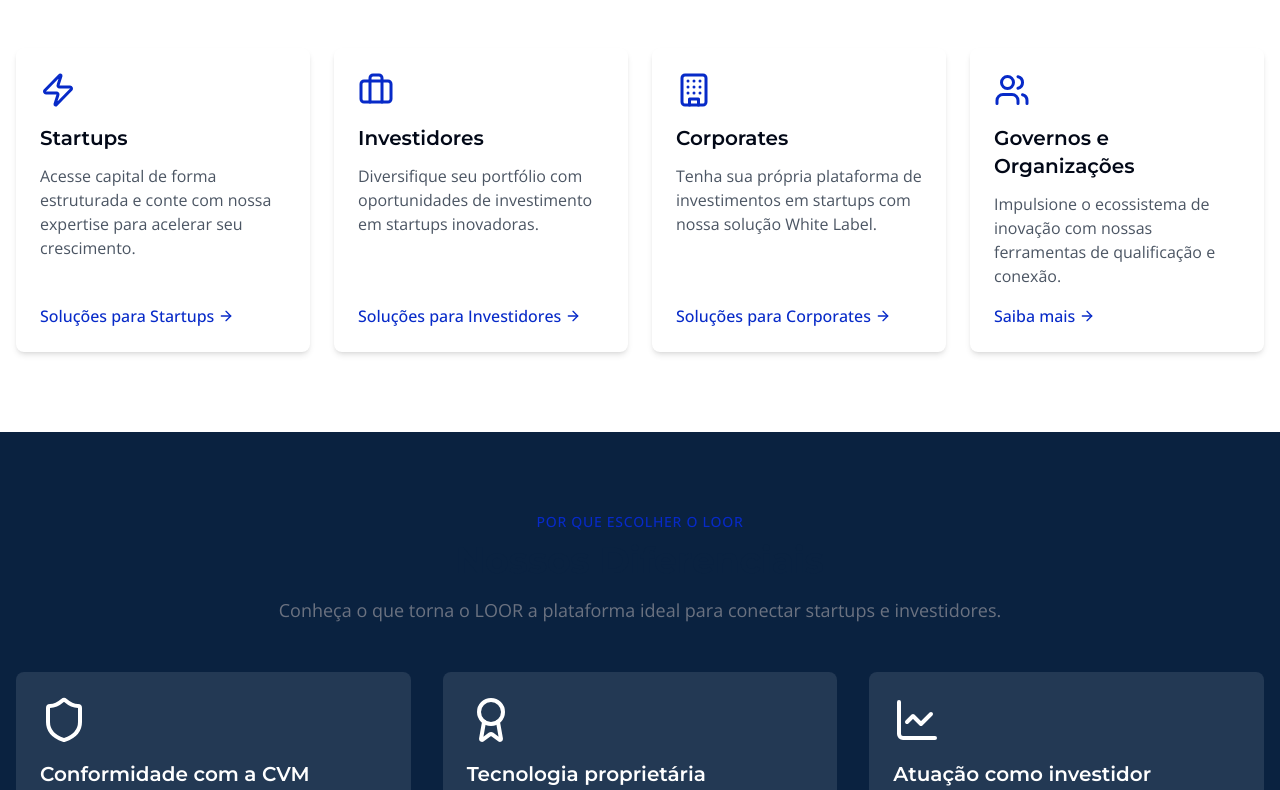
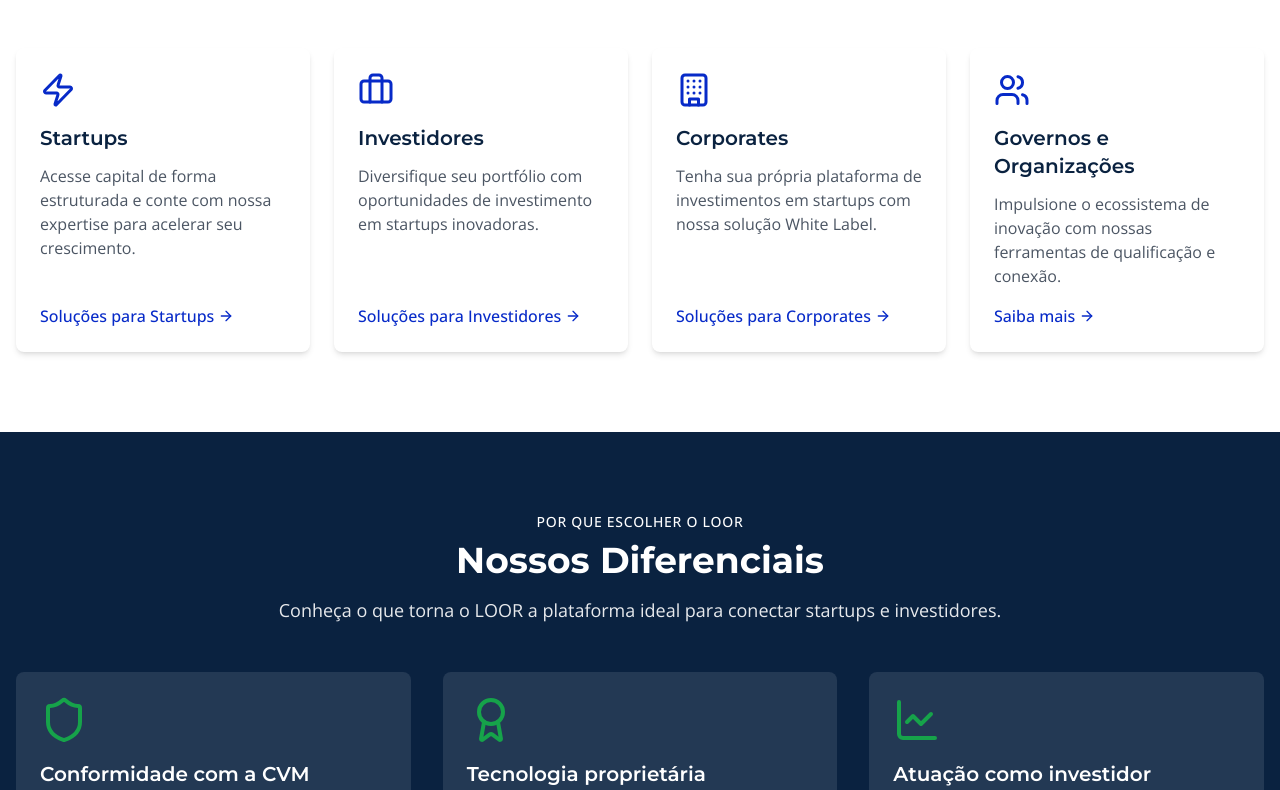
Before and after one commit to kkvictorm/loor-future-impact-hub, a React (Vite) app: page / in a window 1280 px wide. Shown: the part 2230-3020 px from the top of the page. Built offline with nearby package versions, Linux system fonts and the light colour scheme.

Commit message:
Refactor: Implement dark/light mode for sections
Adjusted components (Card, SolutionCard, BlogPostCard, SectionTitle, HeroBanner, and PartnershipSection) to support dark/light mode based on section background.  Updated color usage to dynamically switch text colors based on the background.

```diff
--- a/src/components/BlogPostCard.tsx
+++ b/src/components/BlogPostCard.tsx
@@ -9,6 +9,7 @@ interface BlogPostCardProps {
   date: string;
   author: string;
   postUrl: string;
+  theme?: "light" | "dark";
 }
 
 const BlogPostCard = ({
@@ -19,7 +20,23 @@ const BlogPostCard = ({
   date,
   author,
   postUrl,
+  theme = "light",
 }: BlogPostCardProps) => {
+  const themeClasses = {
+    light: {
+      category: "text-loor-light-section-accent",
+      title: "hover:text-loor-light-section-link",
+      excerpt: "text-gray-600",
+      meta: "text-gray-500",
+    },
+    dark: {
+      category: "text-loor-dark-section-accent",
+      title: "hover:text-loor-dark-section-link",
+      excerpt: "text-loor-dark-section-subtitle",
+      meta: "text-loor-dark-section-subtitle",
+    }
+  };
+
   return (
     <article className="bg-white rounded-lg overflow-hidden shadow-md hover:shadow-lg transition-shadow duration-300">
       <Link to={postUrl} className="block">
@@ -31,17 +48,17 @@ const BlogPostCard = ({
       </Link>
       <div className="p-6">
         <div className="flex justify-between items-center mb-3">
-          <span className="text-sm font-medium text-loor-blog-category">{category}</span>
-          <span className="text-sm text-gray-500">{date}</span>
+          <span className={`text-sm font-medium ${themeClasses[theme].category}`}>{category}</span>
+          <span className={`text-sm ${themeClasses[theme].meta}`}>{date}</span>
         </div>
         <Link to={postUrl}>
-          <h3 className="font-heading font-semibold text-lg mb-2 hover:text-loor-link-color transition-colors">
+          <h3 className={`font-heading font-semibold text-lg mb-2 ${themeClasses[theme].title} transition-colors`}>
             {title}
           </h3>
         </Link>
-        <p className="text-gray-600 mb-4 text-sm line-clamp-3">{excerpt}</p>
+        <p className={`${themeClasses[theme].excerpt} mb-4 text-sm line-clamp-3`}>{excerpt}</p>
         <div className="flex items-center">
-          <span className="text-sm text-gray-500">Por {author}</span>
+          <span className={`text-sm ${themeClasses[theme].meta}`}>Por {author}</span>
         </div>
       </div>
     </article>
--- a/src/components/Card.tsx
+++ b/src/components/Card.tsx
@@ -11,20 +11,36 @@ interface CardProps {
     url: string;
   };
   className?: string;
+  theme?: "light" | "dark";
 }
 
-const Card = ({ icon, title, description, link, className = "" }: CardProps) => {
+const Card = ({ icon, title, description, link, className = "", theme = "light" }: CardProps) => {
+  const themeClasses = {
+    light: {
+      icon: "text-loor-light-section-icon",
+      title: "text-loor-light-section-title",
+      description: "text-gray-600",
+      link: "text-loor-light-section-link hover:text-loor-light-section-link/80",
+    },
+    dark: {
+      icon: "text-loor-dark-section-icon",
+      title: "text-loor-dark-section-title",
+      description: "text-loor-dark-section-subtitle",
+      link: "text-loor-dark-section-link hover:text-loor-dark-section-link/80",
+    }
+  };
+
   return (
     <div
       className={`bg-white rounded-lg shadow-md p-6 flex flex-col transition-all duration-300 hover:shadow-lg ${className}`}
     >
-      {icon && <div className="text-loor-card-accent mb-4">{icon}</div>}
-      <h3 className="font-heading font-semibold text-xl mb-3">{title}</h3>
-      <p className="text-gray-600 mb-4 flex-grow">{description}</p>
+      {icon && <div className={`${themeClasses[theme].icon} mb-4`}>{icon}</div>}
+      <h3 className={`font-heading font-semibold text-xl mb-3 ${themeClasses[theme].title}`}>{title}</h3>
+      <p className={`${themeClasses[theme].description} mb-4 flex-grow`}>{description}</p>
       {link && (
         <Link
           to={link.url}
-          className="text-loor-link-color hover:text-loor-link-color/80 font-medium inline-flex items-center gap-1 mt-auto"
+          className={`${themeClasses[theme].link} font-medium inline-flex items-center gap-1 mt-auto`}
         >
           {link.text} <ArrowRight size={16} />
         </Link>
--- a/src/components/IconWithText.tsx
+++ b/src/components/IconWithText.tsx
@@ -6,13 +6,15 @@ interface IconWithTextProps {
   title: string;
   text: string;
   layout?: 'icon-top' | 'icon-left';
+  theme?: "light" | "dark";
 }
 
 const IconWithText = ({
   icon,
   title,
   text,
-  layout = 'icon-top'
+  layout = 'icon-top',
+  theme = "light"
 }: IconWithTextProps) => {
   const elementRef = useRef<HTMLDivElement>(null);
 
@@ -39,26 +41,39 @@ const IconWithText = ({
     };
   }, []);
 
+  const themeClasses = {
+    light: {
+      icon: "text-loor-light-section-icon",
+      title: "text-loor-light-section-title",
+      text: "text-gray-600",
+    },
+    dark: {
+      icon: "text-loor-dark-section-icon",
+      title: "text-loor-dark-section-title",
+      text: "text-loor-dark-section-subtitle",
+    }
+  };
+
   if (layout === 'icon-top') {
     return (
       <div ref={elementRef} className="fade-in-section flex flex-col items-center text-center">
-        <div className="text-loor-green mb-4 transform transition-all duration-500 hover:scale-110">
+        <div className={`${themeClasses[theme].icon} mb-4 transform transition-all duration-500 hover:scale-110`}>
           {icon}
         </div>
-        <h3 className="font-heading font-semibold text-lg mb-2">{title}</h3>
-        <p className="text-gray-600">{text}</p>
+        <h3 className={`font-heading font-semibold text-lg mb-2 ${themeClasses[theme].title}`}>{title}</h3>
+        <p className={themeClasses[theme].text}>{text}</p>
       </div>
     );
   }
 
   return (
     <div ref={elementRef} className="fade-in-section flex items-start">
-      <div className="text-loor-green mr-4 mt-1 transform transition-all duration-500 hover:scale-110">
+      <div className={`${themeClasses[theme].icon} mr-4 mt-1 transform transition-all duration-500 hover:scale-110`}>
         {icon}
       </div>
       <div>
-        <h3 className="font-heading font-semibold text-lg mb-2">{title}</h3>
-        <p className="text-gray-600">{text}</p>
+        <h3 className={`font-heading font-semibold text-lg mb-2 ${themeClasses[theme].title}`}>{title}</h3>
+        <p className={themeClasses[theme].text}>{text}</p>
       </div>
     </div>
   );
--- a/src/components/SectionTitle.tsx
+++ b/src/components/SectionTitle.tsx
@@ -6,9 +6,10 @@ interface SectionTitleProps {
   title: string;
   subtitle?: string;
   alignment?: "left" | "center" | "right";
+  theme?: "light" | "dark";
 }
 
-const SectionTitle = ({ overline, title, subtitle, alignment = "left" }: SectionTitleProps) => {
+const SectionTitle = ({ overline, title, subtitle, alignment = "left", theme = "light" }: SectionTitleProps) => {
   const titleRef = useRef<HTMLDivElement>(null);
 
   useEffect(() => {
@@ -40,19 +41,32 @@ const SectionTitle = ({ overline, title, subtitle, alignment = "left" }: Section
     right: "text-right ml-auto",
   };
 
+  const themeClasses = {
+    light: {
+      overline: "text-loor-light-section-overline",
+      title: "text-loor-light-section-title",
+      subtitle: "text-loor-light-section-subtitle",
+    },
+    dark: {
+      overline: "text-loor-dark-section-overline",
+      title: "text-loor-dark-section-title",
+      subtitle: "text-loor-dark-section-subtitle",
+    }
+  };
+
   return (
     <div
       ref={titleRef}
       className={`fade-in-section max-w-3xl mb-12 ${alignmentClasses[alignment]}`}
     >
       {overline && (
-        <p className="text-loor-section-accent font-medium mb-2 text-sm uppercase tracking-wider transition-all duration-500 delay-100">
+        <p className={`${themeClasses[theme].overline} font-medium mb-2 text-sm uppercase tracking-wider transition-all duration-500 delay-100`}>
           {overline}
         </p>
       )}
-      <h2 className="text-loor-blue mb-4 transition-all duration-500 delay-200">{title}</h2>
+      <h2 className={`${themeClasses[theme].title} mb-4 transition-all duration-500 delay-200`}>{title}</h2>
       {subtitle && (
-        <p className="text-loor-text-gray text-lg transition-all duration-500 delay-300">
+        <p className={`${themeClasses[theme].subtitle} text-lg transition-all duration-500 delay-300`}>
           {subtitle}
         </p>
       )}
--- a/src/components/SolutionCard.tsx
+++ b/src/components/SolutionCard.tsx
@@ -11,6 +11,7 @@ interface SolutionCardProps {
     url: string;
   };
   className?: string;
+  theme?: "light" | "dark";
 }
 
 const SolutionCard = ({
@@ -19,20 +20,36 @@ const SolutionCard = ({
   benefitsList = [],
   ctaButton,
   className = "",
+  theme = "light",
 }: SolutionCardProps) => {
+  const themeClasses = {
+    light: {
+      title: "text-loor-light-section-title",
+      description: "text-gray-600",
+      benefits: "text-loor-light-section-benefits",
+      benefitText: "text-gray-600",
+    },
+    dark: {
+      title: "text-loor-dark-section-title",
+      description: "text-loor-dark-section-subtitle",
+      benefits: "text-loor-dark-section-benefits",
+      benefitText: "text-loor-dark-section-subtitle",
+    }
+  };
+
   return (
     <div
       className={`bg-white rounded-lg shadow-md p-6 flex flex-col transition-all duration-300 hover:shadow-lg ${className}`}
     >
-      <h3 className="font-heading font-semibold text-xl mb-3 text-loor-solution-title">{solutionName}</h3>
-      <p className="text-gray-600 mb-4">{briefDescription}</p>
+      <h3 className={`font-heading font-semibold text-xl mb-3 ${themeClasses[theme].title}`}>{solutionName}</h3>
+      <p className={`${themeClasses[theme].description} mb-4`}>{briefDescription}</p>
 
       {benefitsList.length > 0 && (
         <ul className="space-y-2 mb-6">
           {benefitsList.map((benefit, index) => (
             <li key={index} className="flex items-start">
-              <CheckCircle className="text-loor-solution-benefits flex-shrink-0 mr-2 h-5 w-5" />
-              <span className="text-gray-600 text-sm">{benefit}</span>
+              <CheckCircle className={`${themeClasses[theme].benefits} flex-shrink-0 mr-2 h-5 w-5`} />
+              <span className={`${themeClasses[theme].benefitText} text-sm`}>{benefit}</span>
             </li>
           ))}
         </ul>
--- a/src/pages/Home.tsx
+++ b/src/pages/Home.tsx
@@ -1,4 +1,3 @@
-
 import { useEffect } from "react";
 import { Link } from "react-router-dom";
 import { ArrowRight, Briefcase, Users, Building, LineChart, Shield, Award, Zap } from "lucide-react";
@@ -46,7 +45,7 @@ const Home = () => {
         ctaButtonSecondaryLink="/contato"
       />
 
-      {/* What We Do Section */}
+      {/* What We Do Section - Light Theme */}
       <section className="bg-white section-padding">
         <div className="container mx-auto px-4">
           <div className="fade-in-section">
@@ -55,6 +54,7 @@ const Home = () => {
               title="Soluções completas para o ecossistema de inovação"
               subtitle="Desenvolvemos tecnologias e serviços que conectam startups promissoras a investidores estratégicos, sempre com foco em conformidade regulatória e impacto positivo."
               alignment="center"
+              theme="light"
             />
           </div>
 
@@ -65,6 +65,7 @@ const Home = () => {
                 title="Regulação"
                 description="Operamos em total conformidade com a Instrução CVM 88/2022, garantindo segurança jurídica para todas as partes envolvidas."
                 link={{ text: "Saiba mais", url: "/diferenciais" }}
+                theme="light"
               />
             </div>
 
@@ -74,6 +75,7 @@ const Home = () => {
                 title="Tecnologia"
                 description="Nossa plataforma proprietária oferece uma experiência fluida e segura para investidores e startups, com arquitetura modular e escalável."
                 link={{ text: "Saiba mais", url: "/diferenciais" }}
+                theme="light"
               />
             </div>
 
@@ -83,13 +85,14 @@ const Home = () => {
                 title="Impacto"
                 description="Facilitamos o acesso ao capital para startups inovadoras, contribuindo para o desenvolvimento econômico sustentável."
                 link={{ text: "Saiba mais", url: "/diferenciais" }}
+                theme="light"
               />
             </div>
           </div>
         </div>
       </section>
 
-      {/* Featured Solutions */}
+      {/* Featured Solutions - Light Theme */}
       <section className="bg-loor-gray section-padding">
         <div className="container mx-auto px-4">
           <div className="fade-in-section">
@@ -98,6 +101,7 @@ const Home = () => {
               title="Como podemos ajudar seu negócio"
               subtitle="Conheça nossas principais soluções para investidores e empreendedores."
               alignment="center"
+              theme="light"
             />
           </div>
 
@@ -116,6 +120,7 @@ const Home = () => {
                   text: "Conhecer solução",
                   url: "/solucoes/equity-crowdfunding"
                 }}
+                theme="light"
               />
             </div>
 
@@ -133,6 +138,7 @@ const Home = () => {
                   text: "Conhecer solução",
                   url: "/solucoes/qualificacao-startups"
                 }}
+                theme="light"
               />
             </div>
 
@@ -150,6 +156,7 @@ const Home = () => {
                   text: "Conhecer solução",
                   url: "/solucoes/plataforma-white-label"
                 }}
+                theme="light"
               />
             </div>
           </div>
@@ -163,7 +170,7 @@ const Home = () => {
         </div>
       </section>
 
-      {/* For Who We Serve */}
+      {/* For Who We Serve - Light Theme */}
       <section className="bg-white section-padding">
         <div className="container mx-auto px-4">
           <div className="fade-in-section">
@@ -172,6 +179,7 @@ const Home = () => {
               title="Soluções sob medida para você"
               subtitle="Oferecemos serviços especializados para diferentes perfis do ecossistema de inovação."
               alignment="center"
+              theme="light"
             />
           </div>
 
@@ -183,6 +191,7 @@ const Home = () => {
                 description="Acesse capital de forma estruturada e conte com nossa expertise para acelerar seu crescimento."
                 link={{ text: "Soluções para Startups", url: "/para-quem/startups" }}
                 className="h-full"
+                theme="light"
               />
             </div>
 
@@ -193,6 +202,7 @@ const Home = () => {
                 description="Diversifique seu portfólio com oportunidades de investimento em startups inovadoras."
                 link={{ text: "Soluções para Investidores", url: "/para-quem/investidores" }}
                 className="h-full"
+                theme="light"
               />
             </div>
 
@@ -203,6 +213,7 @@ const Home = () => {
                 description="Tenha sua própria plataforma de investimentos em startups com nossa solução White Label."
                 link={{ text: "Soluções para Corporates", url: "/para-quem/corporates" }}
                 className="h-full"
+                theme="light"
               />
             </div>
 
@@ -213,13 +224,14 @@ const Home = () => {
                 description="Impulsione o ecossistema de inovação com nossas ferramentas de qualificação e conexão."
                 link={{ text: "Saiba mais", url: "/para-quem/governos-organizacoes" }}
                 className="h-full"
+                theme="light"
               />
             </div>
           </div>
         </div>
       </section>
 
-      {/* Diferenciais Section */}
+      {/* Diferenciais Section - Dark Theme */}
       <section className="bg-loor-blue text-white section-padding">
         <div className="container mx-auto px-4">
           <div className="fade-in-section">
@@ -228,15 +240,16 @@ const Home = () => {
               title="Nossos Diferenciais"
               subtitle="Conheça o que torna o LOOR a plataforma ideal para conectar startups e investidores."
               alignment="center"
+              theme="dark"
             />
           </div>
 
           <div className="grid grid-cols-1 md:grid-cols-2 lg:grid-cols-3 gap-8 mt-12">
             <div className="fade-in-section">
               <div className="bg-white/10 rounded-lg p-6 hover:bg-white/15 transition-colors">
-                <Shield className="text-loor-green h-12 w-12 mb-4" />
-                <h3 className="font-heading font-semibold text-xl mb-3">Conformidade com a CVM</h3>
-                <p className="text-white/80">
+                <Shield className="text-loor-dark-section-icon h-12 w-12 mb-4" />
+                <h3 className="font-heading font-semibold text-xl mb-3 text-loor-dark-section-title">Conformidade com a CVM</h3>
+                <p className="text-loor-dark-section-subtitle">
                   Total aderência à Instrução CVM 88/2022, garantindo segurança jurídica para todos os envolvidos.
                 </p>
               </div>
@@ -244,9 +257,9 @@ const Home = () => {
 
             <div className="fade-in-section">
               <div className="bg-white/10 rounded-lg p-6 hover:bg-white/15 transition-colors">
-                <Award className="text-loor-green h-12 w-12 mb-4" />
-                <h3 className="font-heading font-semibold text-xl mb-3">Tecnologia proprietária</h3>
-                <p className="text-white/80">
+                <Award className="text-loor-dark-section-icon h-12 w-12 mb-4" />
+                <h3 className="font-heading font-semibold text-xl mb-3 text-loor-dark-section-title">Tecnologia proprietária</h3>
+                <p className="text-loor-dark-section-subtitle">
                   Plataforma desenvolvida internamente com arquitetura modular, escalável e segura.
                 </p>
               </div>
@@ -254,9 +267,9 @@ const Home = () => {
 
             <div className="fade-in-section">
               <div className="bg-white/10 rounded-lg p-6 hover:bg-white/15 transition-colors">
-                <LineChart className="text-loor-green h-12 w-12 mb-4" />
-                <h3 className="font-heading font-semibold text-xl mb-3">Atuação como investidor</h3>
-                <p className="text-white/80">
+                <LineChart className="text-loor-dark-section-icon h-12 w-12 mb-4" />
+                <h3 className="font-heading font-semibold text-xl mb-3 text-loor-dark-section-title">Atuação como investidor</h3>
+                <p className="text-loor-dark-section-subtitle">
                   Investimos diretamente nas startups que acreditamos, alinhando interesses com nossos parceiros.
                 </p>
               </div>
@@ -275,7 +288,7 @@ const Home = () => {
       {/* Partnership Section */}
       <PartnershipSection />
 
-      {/* Blog Section */}
+      {/* Blog Section - Light Theme */}
       <section className="bg-white section-padding">
         <div className="container mx-auto px-4">
           <div className="fade-in-section">
@@ -284,6 +297,7 @@ const Home = () => {
               title="Conteúdos Recentes"
               subtitle="Fique por dentro das últimas novidades do ecossistema de inovação e investimentos."
               alignment="center"
+              theme="light"
             />
           </div>
 
@@ -298,6 +312,7 @@ const Home = () => {
                 date="12 Maio 2023"
                 author="Equipe LOOR"
                 postUrl="/blog/como-funciona-equity-crowdfunding"
+                theme="light"
               />
             </div>
 
@@ -310,6 +325,7 @@ const Home = () => {
                 date="05 Maio 2023"
                 author="Equipe LOOR"
                 postUrl="/blog/erros-startups-captacao"
+                theme="light"
               />
             </div>
 
@@ -322,6 +338,7 @@ const Home = () => {
                 date="28 Abril 2023"
                 author="Equipe LOOR"
                 postUrl="/blog/tendencias-investimento-startups"
+                theme="light"
               />
             </div>
           </div>
--- a/tailwind.config.ts
+++ b/tailwind.config.ts
@@ -64,14 +64,26 @@ export default {
 					orange: '#F97316',
 					gray: '#F0F2F5',
 					'text-gray': '#6B7280',
-					// Cores específicas para diferentes contextos
-					'card-accent': '#072AC8',
-					'link-color': '#072AC8',
-					'section-accent': '#072AC8',
-					'blog-category': '#072AC8',
-					'solution-title': '#0A2240',
-					'solution-benefits': '#16A34A',
-					'footer-links': '#072AC8',
+					// Cores para seções com fundo claro (white mode)
+					'light-section': {
+						'title': '#0A2240',
+						'subtitle': '#6B7280',
+						'overline': '#072AC8',
+						'accent': '#072AC8',
+						'link': '#072AC8',
+						'icon': '#072AC8',
+						'benefits': '#16A34A',
+					},
+					// Cores para seções com fundo escuro (dark mode)
+					'dark-section': {
+						'title': '#FFFFFF',
+						'subtitle': 'rgba(255, 255, 255, 0.9)',
+						'overline': '#FFFFFF',
+						'accent': '#FFFFFF',
+						'link': '#FFFFFF',
+						'icon': '#16A34A',
+						'benefits': '#16A34A',
+					},
 				},
 				sidebar: {
 					DEFAULT: 'hsl(var(--sidebar-background))',
```
Also changed, not shown: src/pages/QuemSomos.tsx (+21 -19 lines).
